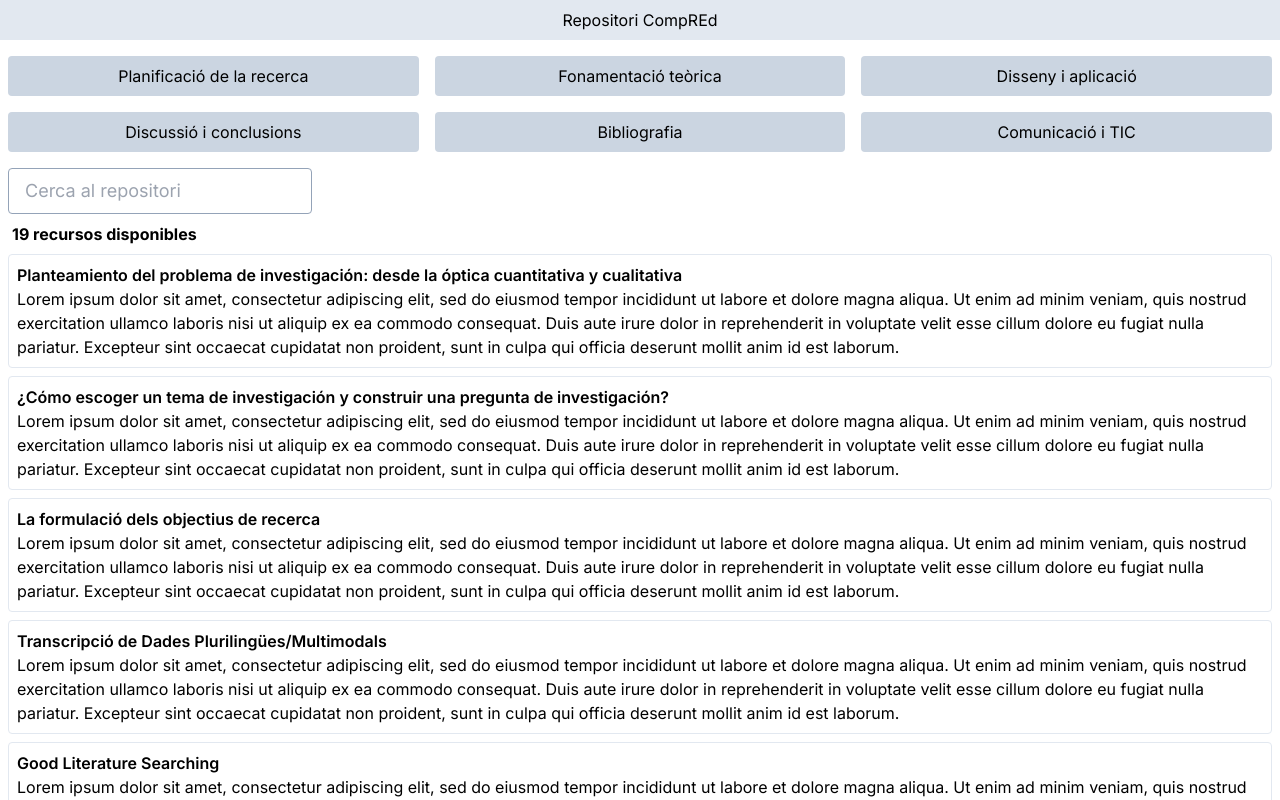
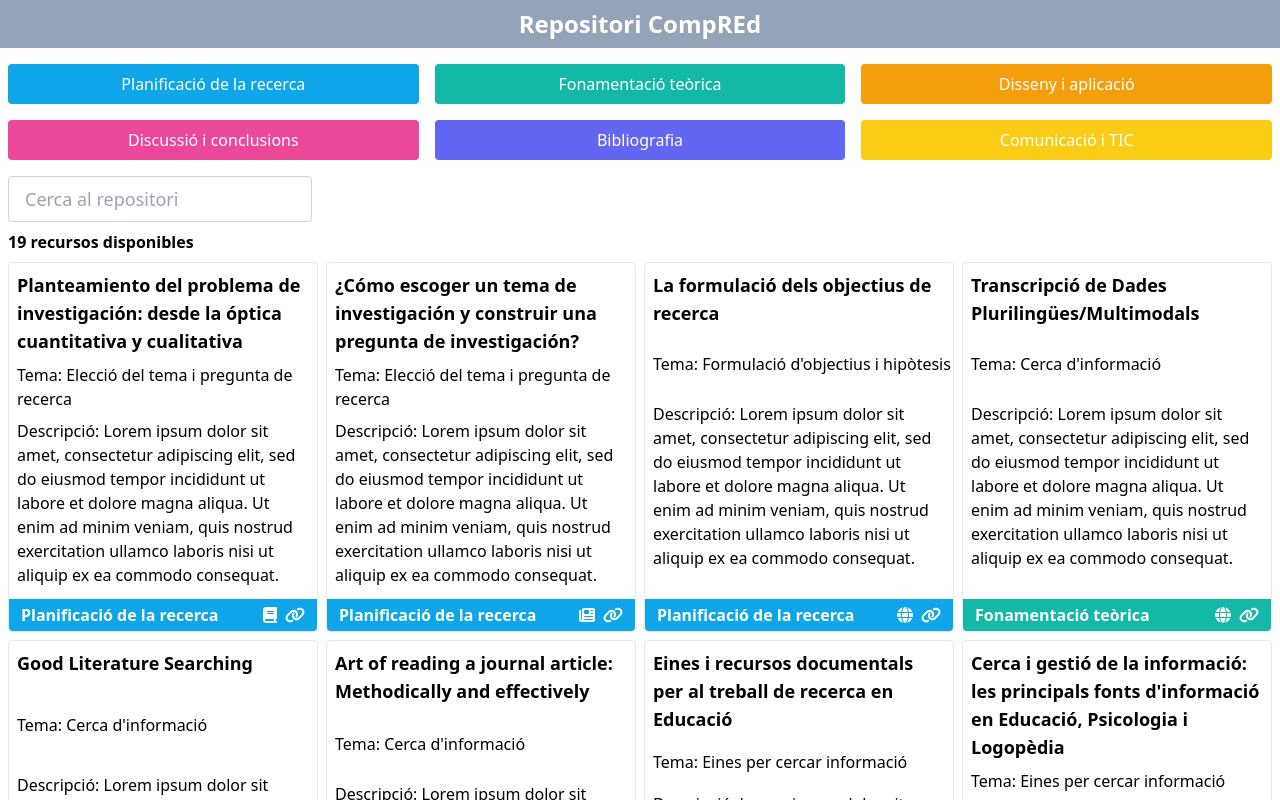
Before and after one commit to quecot/repositori-compred, a Next.js app: page / in a window 1280 px wide. Shown: the top 800 px of the page. Built offline with nearby package versions, Linux system fonts and the light colour scheme.

Commit message:
feat: general improvements

```diff
--- a/package.json
+++ b/package.json
@@ -9,6 +9,10 @@
     "lint": "next lint"
   },
   "dependencies": {
+    "@fortawesome/fontawesome-svg-core": "^6.4.0",
+    "@fortawesome/free-brands-svg-icons": "^6.4.0",
+    "@fortawesome/free-solid-svg-icons": "^6.4.0",
+    "@fortawesome/react-fontawesome": "^0.2.0",
     "@types/node": "20.1.4",
     "@types/react": "18.2.6",
     "@types/react-dom": "18.2.4",
--- /dev/null
+++ b/src/app/admin/page.tsx
@@ -0,0 +1,7 @@
+"use client"
+
+const Admin = () => {
+  return <h1>Admin</h1>
+}
+
+export default Admin;
--- /dev/null
+++ b/src/app/components/DimensionFilters.tsx
@@ -0,0 +1,18 @@
+interface Props {
+  setFilter: (filter: string) => void
+}
+
+const DimensionFilters: React.FC<Props> = ({ setFilter }) => {
+  return (
+    <>
+      <button className="p-2 text-white rounded bg-c1" onClick={() => setFilter("Planificació de la recerca")}>Planificació de la recerca</button>
+      <button className="p-2 text-white rounded bg-c2" onClick={() => setFilter("Fonamentació teòrica")}>Fonamentació teòrica</button>
+      <button className="p-2 text-white rounded bg-c3" onClick={() => setFilter("Disseny i aplicació")}>Disseny i aplicació</button>
+      <button className="p-2 text-white rounded bg-c4" onClick={() => setFilter("Discussió i conclusions")}>Discussió i conclusions</button>
+      <button className="p-2 text-white rounded bg-c5" onClick={() => setFilter("Bibliografia")}>Bibliografia</button>
+      <button className="p-2 text-white rounded bg-c6" onClick={() => setFilter("Comunicació i TIC")}>Comunicació i TIC</button>
+    </>
+  );
+}
+
+export default DimensionFilters;
--- /dev/null
+++ b/src/app/components/ResourceCard.tsx
@@ -0,0 +1,46 @@
+"use client"
+
+import React from 'react';
+import Resource from '@/app/components/interfaces/resource';
+import { dimensionToColor } from '@/app/components/constants';
+import { FontAwesomeIcon } from '@fortawesome/react-fontawesome';
+import { faBook, faFilePowerpoint, faGlobe, faLink, faNewspaper, faQuestionCircle } from '@fortawesome/free-solid-svg-icons';
+import { faYoutube } from '@fortawesome/free-brands-svg-icons';
+
+interface Props {
+  resource: Resource
+}
+
+const ResourceCard: React.FC<Props> = ({ resource }) => {
+  const color = dimensionToColor.get(resource.dimension) ?? 'slate';
+
+  return (
+    <div className='flex flex-col justify-between w-full border rounded border-slate-200'>
+      <h2 className='m-2 mb-0 text-lg font-semibold hover:text-blue-800 hover:underline'><a href={resource.url} target='_blank' rel='noreferrer'>{resource.title}</a></h2>
+
+      <span className="w-full m-2 mb-0">Tema: {resource.subdimension ?? "[?]"}</span>
+
+      <p className='m-2 mb-0'>{ resource.description ?? 'Descripció: Lorem ipsum dolor sit amet, consectetur adipiscing elit, sed do eiusmod tempor incididunt ut labore et dolore magna aliqua. Ut enim ad minim veniam, quis nostrud exercitation ullamco laboris nisi ut aliquip ex ea commodo consequat.' }</p>
+
+      <div className={`bg-${color} w-full p-1 mt-3 text-white rounded-b flex justify-between`}>
+        <span className="px-2 font-semibold whitespace-nowrap">{resource.dimension}</span>
+
+        <div className="flex items-center gap-2 px-2">
+          {
+            resource.type === 'Llibre' ? <FontAwesomeIcon icon={faBook} title="Llibre" /> :
+            resource.type === 'Recurs web' ? <FontAwesomeIcon icon={faGlobe} title="Recurs web" /> :
+            resource.type === 'Article' ? <FontAwesomeIcon icon={faNewspaper} title="Article" /> :
+            resource.type === 'Presentació' ? <FontAwesomeIcon icon={faFilePowerpoint} title="Presentació" /> :
+            resource.type === 'Quiz' ? <FontAwesomeIcon icon={faQuestionCircle} title="Quiz" /> :
+            resource.type === 'Vídeo' ? <FontAwesomeIcon icon={faYoutube} title="Vídeo" /> :
+            null
+          }
+
+          <a href={resource.url} target='_blank' rel='noreferrer'><FontAwesomeIcon icon={faLink} title="Enllaç" /></a>
+        </div>
+      </div>
+    </div>
+  )
+}
+
+export default ResourceCard
--- a/src/components/Resources.tsx
+++ b/src/app/components/Resources.tsx
@@ -1,6 +1,6 @@
 "use client"
 
-import Resource from "@/interfaces/resource"
+import Resource from "@/app/components/interfaces/resource"
 import ResourceCard from "./ResourceCard"
 
 interface Props {
@@ -9,9 +9,7 @@ interface Props {
 
 const Resources: React.FC<Props> = ({ resources }) => {
   return (
-    <section className="flex flex-col w-full gap-2 px-2 pb-2">
-      <span className="w-full pt-2 pl-1 mr-auto font-bold text-center sm:text-left">{resources.length} {resources.length === 1 ? 'recurs disponible' : 'recursos disponibles' }</span>
-
+    <section className="flex flex-col w-full gap-2 px-2 pb-2 sm:grid-cols-2 sm:grid md:grid md:grid-cols-3 lg:grid lg:grid-cols-4">
       { resources.map((resource) => <ResourceCard key={resource.id} resource={resource} />) }
     </section>
   )
--- a/src/constants/index.ts
+++ b/src/app/components/constants/index.ts
@@ -1,4 +1,4 @@
-import Resource from "@/interfaces/resource";
+import Resource from "@/app/components/interfaces/resource";
 
 const resources: Array<Resource> = [
   {
@@ -171,4 +171,12 @@ const resources: Array<Resource> = [
   },
 ];
 
-export default resources;
+const dimensionToColor = new Map<string, string>();
+dimensionToColor.set('Planificació de la recerca', 'c1');
+dimensionToColor.set('Fonamentació teòrica', 'c2');
+dimensionToColor.set('Disseny i aplicació', 'c3');
+dimensionToColor.set('Discussió i conclusions', 'c4');
+dimensionToColor.set('Bibliografia', 'c5');
+dimensionToColor.set('Comunicació i TIC', 'c6');
+
+export { resources, dimensionToColor };
--- a/src/app/globals.css
+++ b/src/app/globals.css
@@ -1,3 +1,75 @@
 @tailwind base;
 @tailwind components;
 @tailwind utilities;
+
+.text-c1 {
+  color: #0ea5e9;
+}
+
+.text-c2 {
+  color: #14b8a6;
+}
+
+.text-c3 {
+  color: #f59e0b;
+}
+
+.text-c4 {
+  color: #ec4899;
+}
+
+.text-c5 {
+  color: #6366f1;
+}
+
+.text-c6 {
+  color: #facc15;
+}
+
+.bg-c1 {
+  background-color: #0ea5e9;
+}
+
+.bg-c2 {
+  background-color: #14b8a6;
+}
+
+.bg-c3 {
+  background-color: #f59e0b;
+}
+
+.bg-c4 {
+  background-color: #ec4899;
+}
+
+.bg-c5 {
+  background-color: #6366f1;
+}
+
+.bg-c6 {
+  background-color: #facc15;
+}
+
+.fill-c1 {
+  fill: #0ea5e9;
+}
+
+.fill-c2 {
+  fill: #14b8a6;
+}
+
+.fill-c3 {
+  fill: #f59e0b;
+}
+
+.fill-c4 {
+  fill: #ec4899;
+}
+
+.fill-c5 {
+  fill: #6366f1;
+}
+
+.fill-c6 {
+  fill: #facc15;
+}
--- a/src/app/layout.tsx
+++ b/src/app/layout.tsx
@@ -1,7 +1,4 @@
 import './globals.css'
-import { Inter } from 'next/font/google'
-
-const inter = Inter({ subsets: ['latin'] })
 
 export const metadata = {
   title: 'Repositori CompREd',
@@ -15,7 +12,7 @@ export default function RootLayout({
 }) {
   return (
     <html lang="en">
-      <body className={inter.className}>{children}</body>
+      <body>{children}</body>
     </html>
   )
 }
--- a/src/app/page.tsx
+++ b/src/app/page.tsx
@@ -1,29 +1,42 @@
 "use client"
 
-import DimensionFilters from "@/components/DimensionFilters";
-import Resources from "@/components/Resources";
-import resources from "@/constants";
+import DimensionFilters from "@/app/components/DimensionFilters";
+import Resources from "@/app/components/Resources";
+import { resources } from "@/app/components/constants";
+import Resource from "@/app/components/interfaces/resource";
 import { useState } from "react";
 
-const Home = () => {
+import { config } from '@fortawesome/fontawesome-svg-core'
+import '@fortawesome/fontawesome-svg-core/styles.css'
+
+config.autoAddCss = false
+
+const filteredResources = (resources: Array<Resource>, filter: string) => {
+  return resources.filter((r) => (r.title.toLowerCase().includes(filter.toLowerCase()) || r.dimension.toLowerCase().includes(filter.toLowerCase())));
+}
+
+const App = () => {
   const [filter, setFilter] = useState('');
 
   return (
     <main className='flex flex-col items-center w-screen h-screen'>
-      <header className="flex justify-center w-full py-2 bg-slate-200">Repositori CompREd</header>
+      <header className="flex justify-center w-full py-2 text-2xl font-bold text-white bg-slate-400">Repositori CompREd</header>
 
       <section className="grid w-full grid-cols-2 gap-4 px-2 py-4 sm:grid-cols-3">
-        <DimensionFilters filter={filter} setFilter={setFilter} />
+        <DimensionFilters setFilter={setFilter} />
       </section>
 
       <div className="relative w-full px-2 sm:mr-auto sm:w-80">
-        <input className="w-full px-4 py-2 text-lg border rounded border-slate-400" type="text" placeholder="Cerca al repositori" value={filter} onChange={(e) => setFilter(e.target.value)} />
+        <input className="w-full px-4 py-2 text-lg border rounded border-slate-300" type="text" placeholder="Cerca al repositori" value={filter} onChange={(e) => setFilter(e.target.value)} />
+
         { filter !== '' ? <button className="absolute py-2 px-[14px] right-4 top-[3px]" onClick={() => setFilter('')}>×</button> : null }
       </div>
 
-      <Resources resources={resources.filter((r) => (r.title.toLowerCase().includes(filter.toLowerCase()) || r.dimension.toLowerCase().includes(filter.toLowerCase())))} />
+      <span className="w-full py-2 pl-2 mr-auto font-bold text-center sm:text-left">{filteredResources(resources, filter).length} {filteredResources(resources, filter).length === 1 ? 'recurs disponible' : 'recursos disponibles' }</span>
+
+      <Resources resources={filteredResources(resources, filter)} />
     </main>
   )
 }
 
-export default Home;
+export default App;
--- a/src/components/DimensionFilters.tsx
+++ /dev/null
@@ -1,19 +0,0 @@
-interface Props {
-  filter: string
-  setFilter: (filter: string) => void
-}
-
-const DimensionFilters: React.FC<Props> = ({ filter, setFilter }) => {
-  return (
-    <>
-      <button className={`p-2 rounded bg-slate-300 ${filter === "Planificació de la recerca" ? 'bg-slate-500 text-white' : ''}`} onClick={() => setFilter("Planificació de la recerca")}>Planificació de la recerca</button>
-      <button className={`p-2 rounded bg-slate-300 ${filter === "Fonamentació teòrica" ? 'bg-slate-500 text-white' : ''}`} onClick={() => setFilter("Fonamentació teòrica")}>Fonamentació teòrica</button>
-      <button className={`p-2 rounded bg-slate-300 ${filter === "Disseny i aplicació" ? 'bg-slate-500 text-white' : ''}`} onClick={() => setFilter("Disseny i aplicació")}>Disseny i aplicació</button>
-      <button className={`p-2 rounded bg-slate-300 ${filter === "Discussió i conclusions" ? 'bg-slate-500 text-white' : ''}`} onClick={() => setFilter("Discussió i conclusions")}>Discussió i conclusions</button>
-      <button className={`p-2 rounded bg-slate-300 ${filter === "Bibliografia" ? 'bg-slate-500 text-white' : ''}`} onClick={() => setFilter("Bibliografia")}>Bibliografia</button>
-      <button className={`p-2 rounded bg-slate-300 ${filter === "Comunicació i TIC" ? 'bg-slate-500 text-white' : ''}`} onClick={() => setFilter("Comunicació i TIC")}>Comunicació i TIC</button>
-    </>
-  );
-}
-
-export default DimensionFilters;
--- a/src/components/ResourceCard.tsx
+++ /dev/null
@@ -1,19 +0,0 @@
-"use client"
-
-import React from 'react';
-import Resource from '@/interfaces/resource';
-
-interface Props {
-  resource: Resource
-}
-
-const ResourceCard: React.FC<Props> = ({ resource }) => {
-  return (
-    <div className='flex flex-col w-full p-2 border rounded border-slate-200'>
-      <h2 className='font-semibold'>{resource.title}</h2>
-      <p>{ resource.description ?? 'Lorem ipsum dolor sit amet, consectetur adipiscing elit, sed do eiusmod tempor incididunt ut labore et dolore magna aliqua. Ut enim ad minim veniam, quis nostrud exercitation ullamco laboris nisi ut aliquip ex ea commodo consequat. Duis aute irure dolor in reprehenderit in voluptate velit esse cillum dolore eu fugiat nulla pariatur. Excepteur sint occaecat cupidatat non proident, sunt in culpa qui officia deserunt mollit anim id est laborum.' }</p>
-    </div>
-  )
-}
-
-export default ResourceCard
```
Also changed, not shown: src/app/components/interfaces/resource.ts (renamed from src/interfaces/resource.ts), 1 other file (tests, documents, lock files or other folders).
